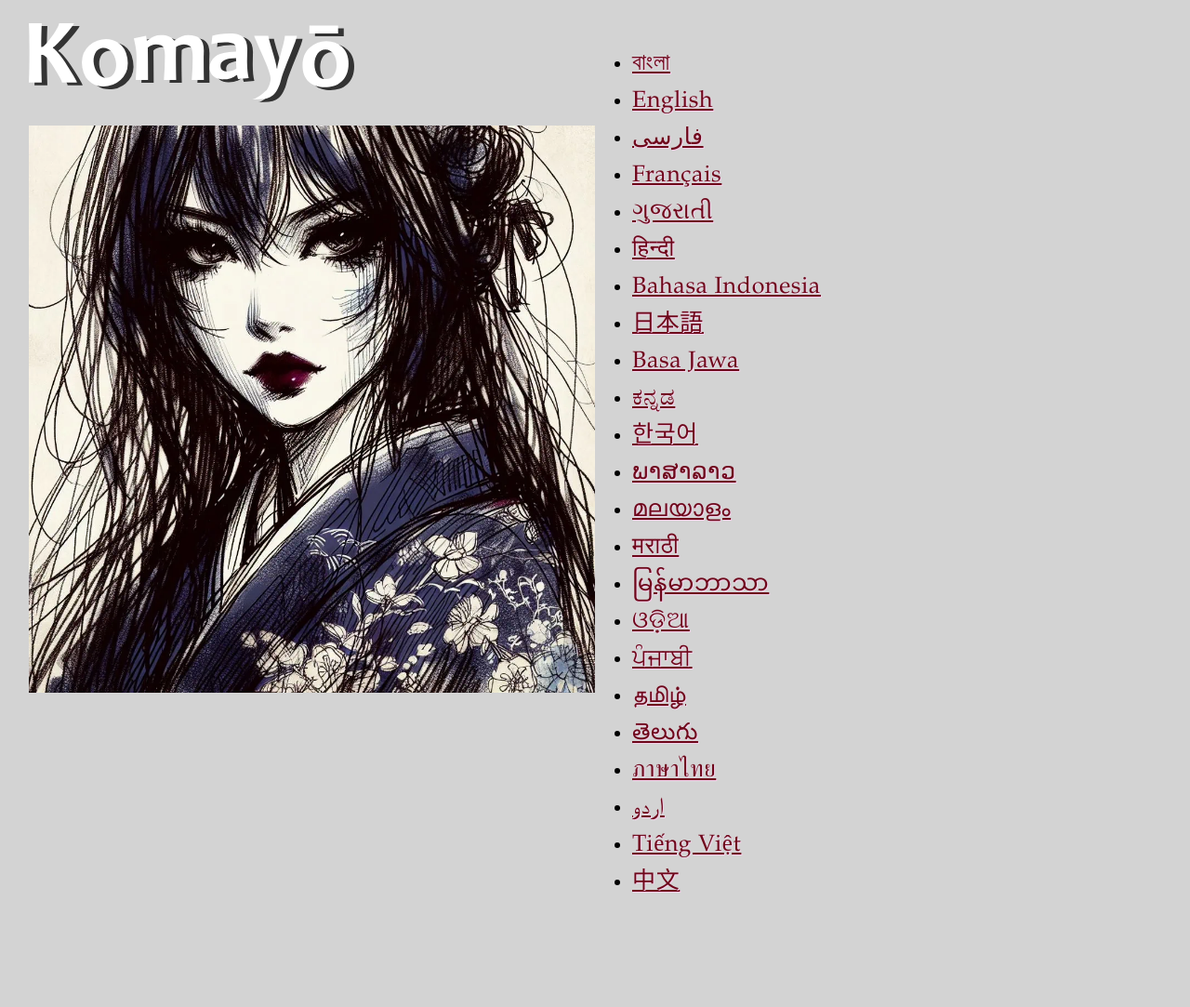
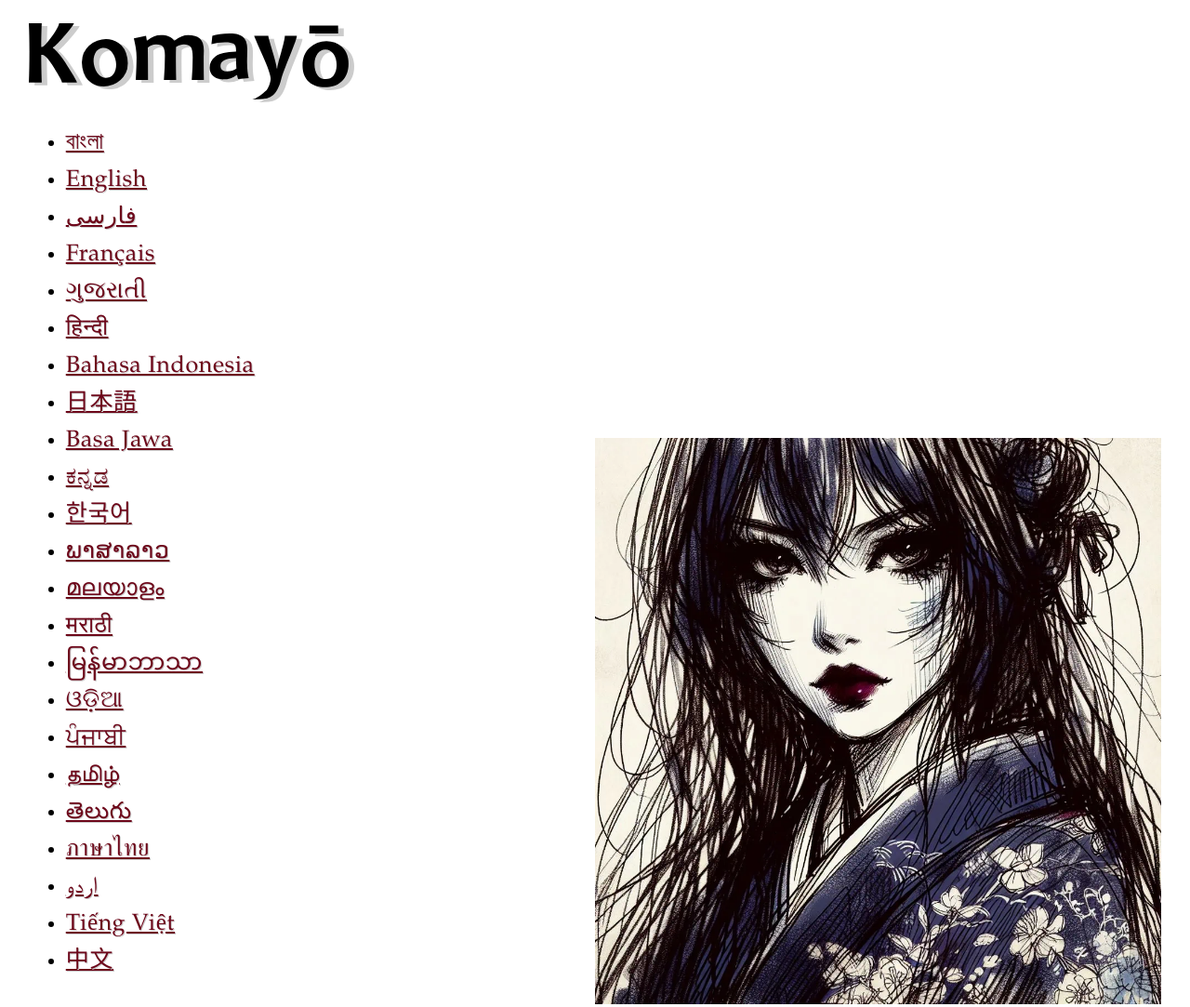
Before and after one commit to komayo-page/komayo-page.github.io, a plain HTML site: page index.html in a window 1280 px wide. Shown: the whole page at 93% size. Before the commit the page ends 1020 px from the top, so only its background shows below. Drawn offline with Linux system fonts and the light colour scheme.

Commit message:
style(CSS): change title according to prefered color scheme

```diff
--- a/css/all.css
+++ b/css/all.css
@@ -4,7 +4,7 @@
   --font-primary: 'Garamond', serif;
 }
 
-body {
+article {
   display: flex;
   flex-direction: row;
   font-family: var(--font-primary);
@@ -12,14 +12,15 @@ body {
   letter-spacing: 0.025em;
 }
 
-header {
+article nav {
   flex: 0 0 50%;
   max-width: 50%;
 }
 
-nav {
+article picture {
   flex: 1 1 50%;
   max-width: 50%;
+  margin-top: auto;
 }
 
 img {
--- a/css/screen.css
+++ b/css/screen.css
@@ -14,10 +14,10 @@
 
 @media (prefers-color-scheme: light) {
   :root {
-    --background-color: #d3d3d3;
+    --background-color: white;
     --color: black;
     --link-color: #6d071a;
-    --shadow-color: #f6cfe9;
+    --shadow-color: #ccc;
   }
 }
 
@@ -49,10 +49,6 @@ body {
   padding: 0;
 }
 
-body > header > img {
-  margin-bottom: var(--font-size-1);
-}
-
 a {
   color: var(--link-color);
 }
--- a/index.html
+++ b/index.html
@@ -26,50 +26,58 @@
 
   <body>
     <header>
-      <img
-        src="komayo.svg"
-        alt="Komayō"
-        title="Komayō">
+      <picture>
+        <source srcset="komayo-light.svg" media="(prefers-color-scheme: light)">
+
+        <img
+          src="komayo-dark.svg"
+          alt="Komayō"
+          title="Komayō"
+          height="22.599"
+          width="92.595">
+      </picture>
+    </header>
+
+    <article>
+      <nav>
+        <ul>
+          <li><a title="Bengali" href="https://bn.komayo.page" lang="bn">বাংলা</a></li>
+          <li><a title="English" href="https://en.komayo.page" lang="en">English</a></li>
+          <li><a title="Persian" href="https://fa.komayo.page" lang="fa">فارسی</a></li>
+          <li><a title="French" href="https://fr.komayo.page" lang="fr">Français</a></li>
+          <li><a title="Gujarati" href="https://gu.komayo.page" lang="gu">ગુજરાતી</a></li>
+          <li><a title="Hindi" href="https://hi.komayo.page" lang="hi">हिन्दी</a></li>
+          <li><a title="Indonesian" href="https://id.komayo.page" lang="id">Bahasa Indonesia</a></li>
+          <li><a title="Japanese" href="https://ja.komayo.page" lang="ja">日本語</a></li>
+          <li><a title="Javanese" href="https://jv.komayo.page" lang="jv">Basa Jawa</a></li>
+          <li><a title="Kannada" href="https://kn.komayo.page" lang="kn">ಕನ್ನಡ</a></li>
+          <li><a title="Korean" href="https://ko.komayo.page" lang="ko">한국어</a></li>
+          <li><a title="Lao" href="https://lo.komayo.page" lang="lo">ພາສາລາວ</a></li>
+          <li><a title="Malayalam" href="https://ml.komayo.page" lang="ml">മലയാളം</a></li>
+          <li><a title="Marathi" href="https://mr.komayo.page" lang="mr">मराठी</a></li>
+          <li><a title="Myanmar" href="https://my.komayo.page" lang="my">မြန်မာဘာသာ</a></li>
+          <li><a title="Odia" href="https://or.komayo.page" lang="or">ଓଡ଼ିଆ</a></li>
+          <li><a title="Punjabi" href="https://pa.komayo.page" lang="pa">ਪੰਜਾਬੀ</a></li>
+          <li><a title="Tamil" href="https://ta.komayo.page" lang="ta">தமிழ்</a></li>
+          <li><a title="Telugu" href="https://te.komayo.page" lang="te">తెలుగు</a></li>
+          <li><a title="Thai" href="https://th.komayo.page" lang="th">ภาษาไทย</a></li>
+          <li><a title="Urdu" href="https://ur.komayo.page" lang="ur">اردو</a></li>
+          <li><a title="Vietnamese" href="https://vi.komayo.page" lang="vi">Tiếng Việt</a></li>
+          <li><a title="Chinese" href="https://zh.komayo.page" lang="zh">中文</a></li>
+        </ul>
+      </nav>
 
       <picture>
-        <source type="image/webp" srcset="img/moonlit-enchantress.webp">
-        <source type="image/jpeg" srcset="img/moonlit-enchantress.jpg">
+        <source type="image/webp" srcset="img/moonlit-enchantress-small.webp" media="(max-width: 512px)" height="512" width="512">
+        <source type="image/webp" srcset="img/moonlit-enchantress-large.webp" media="(min-width: 512px)" height="1024" width="1024">
 
         <img
-          src="img/moonlit-enchantress.jpg"
+          src="img/moonlit-enchantress-fallback.jpg"
           alt="Digital art of Komayō, a bewitching creature from Japanese lore, dressed in a blue kimono with floral patterns, with long dark hair and expressive makeup."
           title="Komayō, the Enchantress of the Kansai Region under a full moon, luring passersby into a game of ōgi"
           height="1024"
           width="1024">
       </picture>
-    </header>
-
-    <nav>
-      <ul>
-        <li><a title="Bengali" href="https://bn.komayo.page"><span lang="bn">বাংলা</span></a></li>
-        <li><a title="English" href="https://en.komayo.page"><span lang="en">English</span></a></li>
-        <li><a title="Persian" href="https://fa.komayo.page"><span lang="fa">فارسی</span></a></li>
-        <li><a title="French" href="https://fr.komayo.page"><span lang="fr">Français</span></a></li>
-        <li><a title="Gujarati" href="https://gu.komayo.page"><span lang="gu">ગુજરાતી</span></a></li>
-        <li><a title="Hindi" href="https://hi.komayo.page"><span lang="hi">हिन्दी</span></a></li>
-        <li><a title="Indonesian" href="https://id.komayo.page"><span lang="id">Bahasa Indonesia</span></a></li>
-        <li><a title="Japanese" href="https://ja.komayo.page"><span lang="ja">日本語</span></a></li>
-        <li><a title="Javanese" href="https://jv.komayo.page"><span lang="jv">Basa Jawa</span></a></li>
-        <li><a title="Kannada" href="https://kn.komayo.page"><span lang="kn">ಕನ್ನಡ</span></a></li>
-        <li><a title="Korean" href="https://ko.komayo.page"><span lang="ko">한국어</span></a></li>
-        <li><a title="Lao" href="https://lo.komayo.page"><span lang="lo">ພາສາລາວ</span></a></li>
-        <li><a title="Malayalam" href="https://ml.komayo.page"><span lang="ml">മലയാളം</span></a></li>
-        <li><a title="Marathi" href="https://mr.komayo.page"><span lang="mr">मराठी</span></a></li>
-        <li><a title="Myanmar" href="https://my.komayo.page"><span lang="my">မြန်မာဘာသာ</span></a></li>
-        <li><a title="Odia" href="https://or.komayo.page"><span lang="or">ଓଡ଼ିଆ</span></a></li>
-        <li><a title="Punjabi" href="https://pa.komayo.page"><span lang="pa">ਪੰਜਾਬੀ</span></a></li>
-        <li><a title="Tamil" href="https://ta.komayo.page"><span lang="ta">தமிழ்</span></a></li>
-        <li><a title="Telugu" href="https://te.komayo.page"><span lang="te">తెలుగు</span></a></li>
-        <li><a title="Thai" href="https://th.komayo.page"><span lang="th">ภาษาไทย</span></a></li>
-        <li><a title="Urdu" href="https://ur.komayo.page"><span lang="ur">اردو</span></a></li>
-        <li><a title="Vietnamese" href="https://vi.komayo.page"><span lang="vi">Tiếng Việt</span></a></li>
-        <li><a title="Chinese" href="https://zh.komayo.page"><span lang="zh">中文</span></a></li>
-      </ul>
-    </nav>
+    </article>
   </body>
 </html>
```
Also changed, not shown: img/moonlit-enchantress-fallback.jpg (renamed from img/moonlit-enchantress.jpg), img/moonlit-enchantress-large.webp (renamed from img/moonlit-enchantress.webp), img/moonlit-enchantress-small.webp (added), komayo-dark.svg (renamed from komayo.svg), komayo-light.svg (added).
